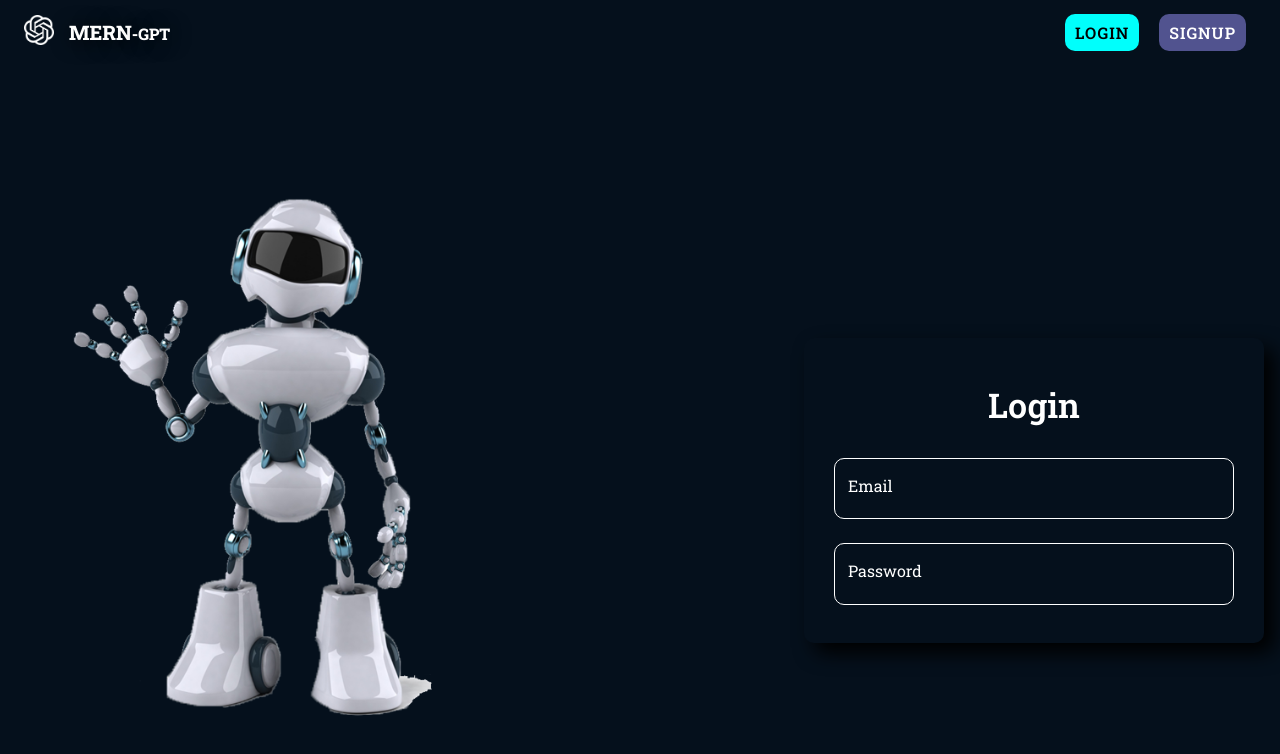
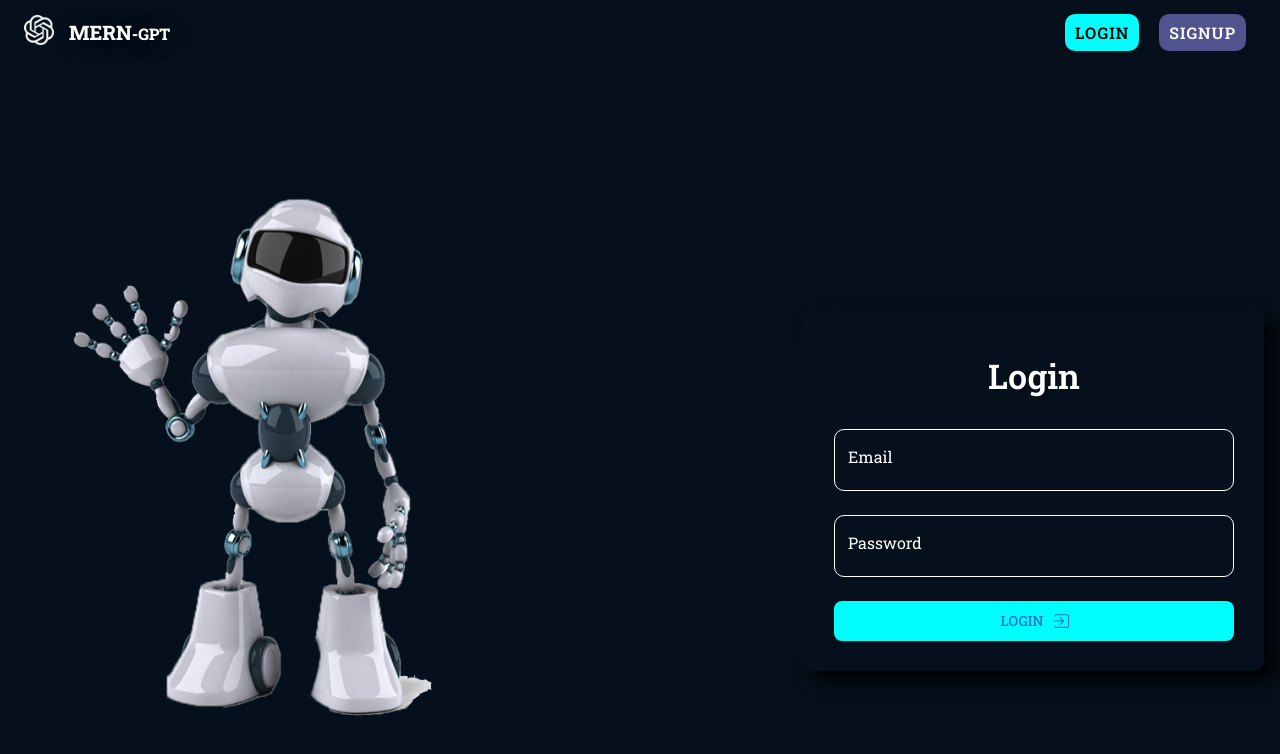
Before and after one commit to robertpilczuk/mern_ai_chatbot, a React (Vite) app in the folder frontend/: page /login in a window 1280 px wide. Shown: the top 754 px of the page. Built offline with nearby package versions, Linux system fonts and the light colour scheme.

Commit message:
create login button and style it

```diff
--- a/frontend/src/pages/Login.tsx
+++ b/frontend/src/pages/Login.tsx
@@ -1,4 +1,5 @@
-import { Box, Typography } from "@mui/material";
+import { Box, Typography, Button } from "@mui/material";
+import { IoIosLogIn } from 'react-icons/io'
 import React from "react";
 import CustomizedInput from "../components/shared/CustomizedInput";
 
@@ -36,8 +37,23 @@
                     <Typography variant="h4" textAlign="center" padding={2} fontWeight={600} >
                         Login
                     </Typography>
-                    <CustomizedInput type="email" name="email" label="Email"/>
+                    <CustomizedInput type="email" name="email" label="Email" />
                     <CustomizedInput type="password" name="password" label="Password" />
+                    <Button type="submit"
+                        sx={{
+                            px: 2,
+                            py: 1,
+                            mt: 2,
+                            width: "400px",
+                            borderRadius: 2,
+                            bgcolor: "#00fffc",
+                            ":hover": {
+                                bgcolor: "white",
+                                color: "black",
+                            }
+                        }}
+                         endIcon={<IoIosLogIn/>}
+                        >Login</Button>
                 </Box>
             </form>
         </Box>
```
